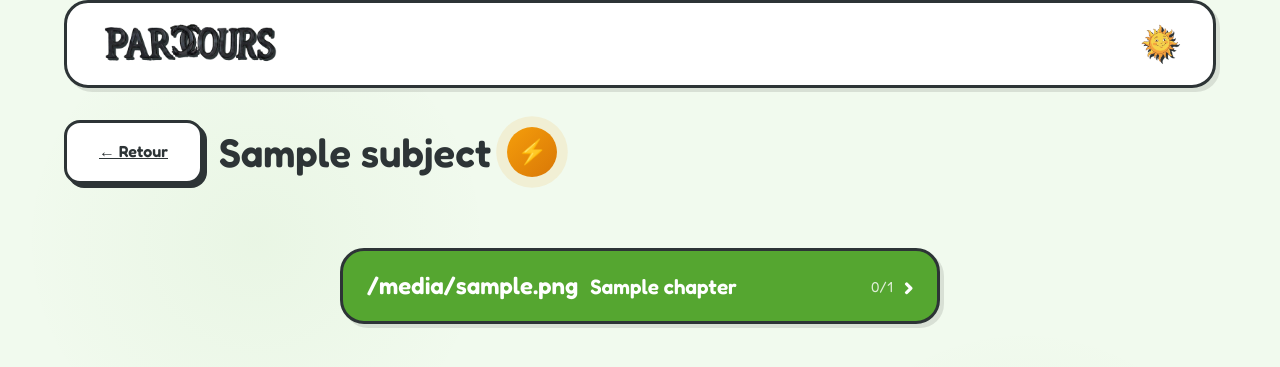
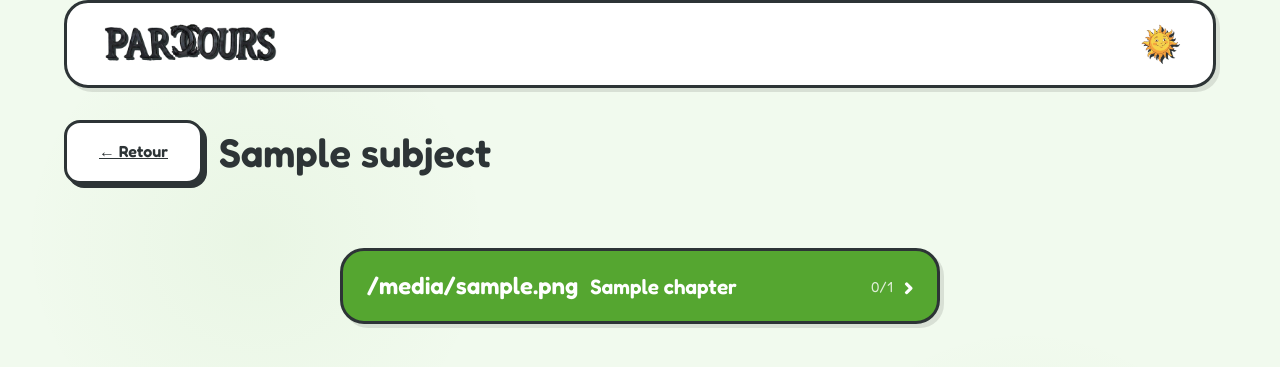
Before and after one commit to leorse/cours-toujours, a FastAPI app: template templates/subject.html in a window 1280 px wide. Shown: the top 367 px of the page. Run offline with FastAPI, Linux system fonts and the light colour scheme; the template is opened without the code that fills it: most values are stand-ins (such as "Sample title", 1, 10 or a date in 2020).

Commit message:
retrait de flash

```diff
--- a/templates/subject.html
+++ b/templates/subject.html
@@ -6,33 +6,9 @@
 <header style="margin-bottom: 3rem; display: flex; align-items: center; gap: 1rem;">
     <a href="/dashboard" class="btn-secondary">&larr; Retour</a>
     <h1 style="font-size: 2.5rem;">{{ subject.name }}</h1>
-    <a href="/flash/{{ subject.id }}" class="flash-btn" title="Mode Flash !">
-        ⚡
-    </a>
 </header>
 
 <style>
-    .flash-btn {
-        width: 50px;
-        height: 50px;
-        background: linear-gradient(135deg, #f59e0b, #d97706);
-        border-radius: 50%;
-        display: flex;
-        align-items: center;
-        justify-content: center;
-        font-size: 1.5rem;
-        text-decoration: none;
-        color: white;
-        box-shadow: 0 0 15px rgba(245, 158, 11, 0.4);
-        transition: all 0.3s cubic-bezier(0.175, 0.885, 0.32, 1.275);
-        animation: pulse-gold 2s infinite;
-    }
-
-    @keyframes pulse-gold {
-        0%   { box-shadow: 0 0 0 0 rgba(245, 158, 11, 0.4); }
-        70%  { box-shadow: 0 0 0 15px rgba(245, 158, 11, 0); }
-        100% { box-shadow: 0 0 0 0 rgba(245, 158, 11, 0); }
-    }
 
     .chapters-list {
         display: flex;
```
